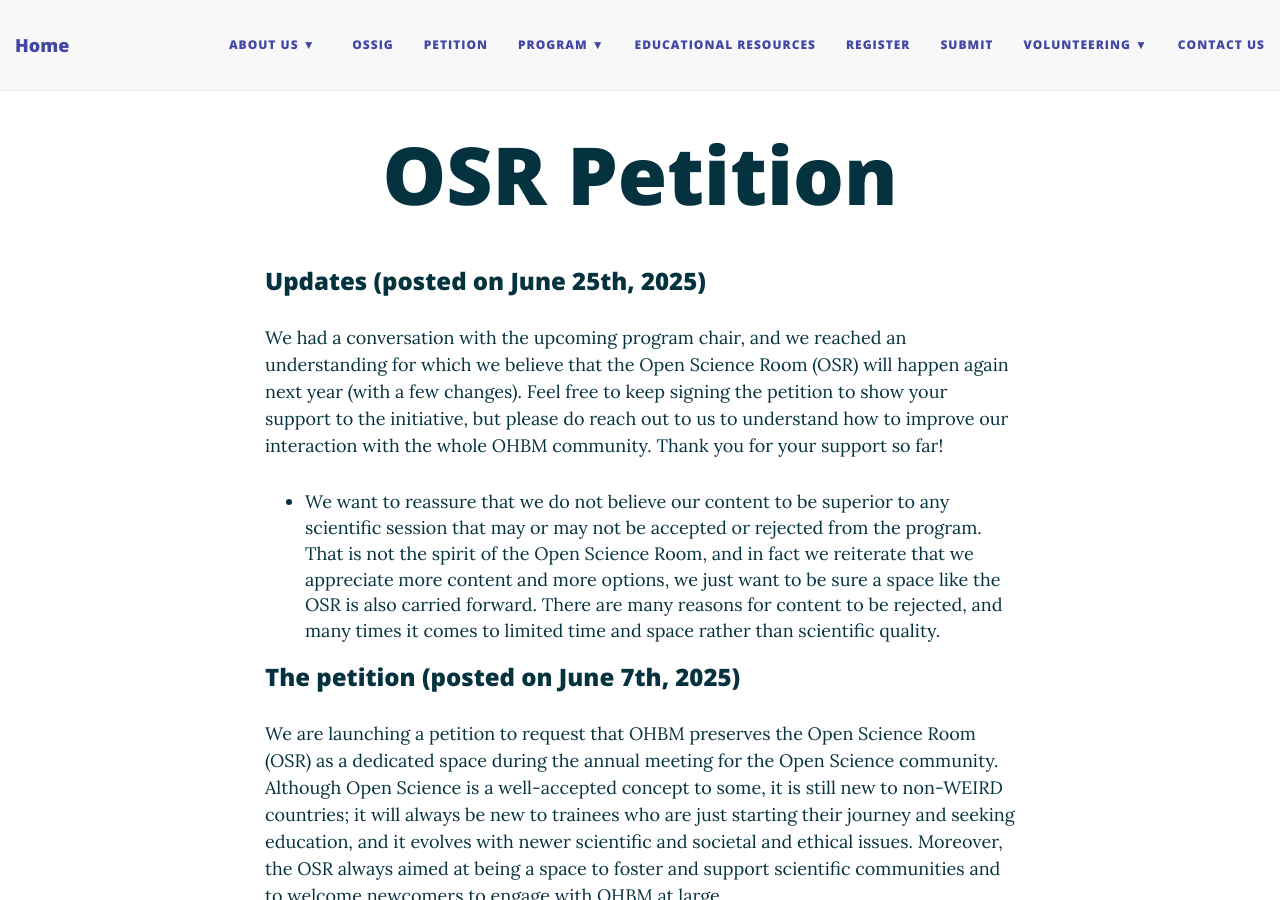
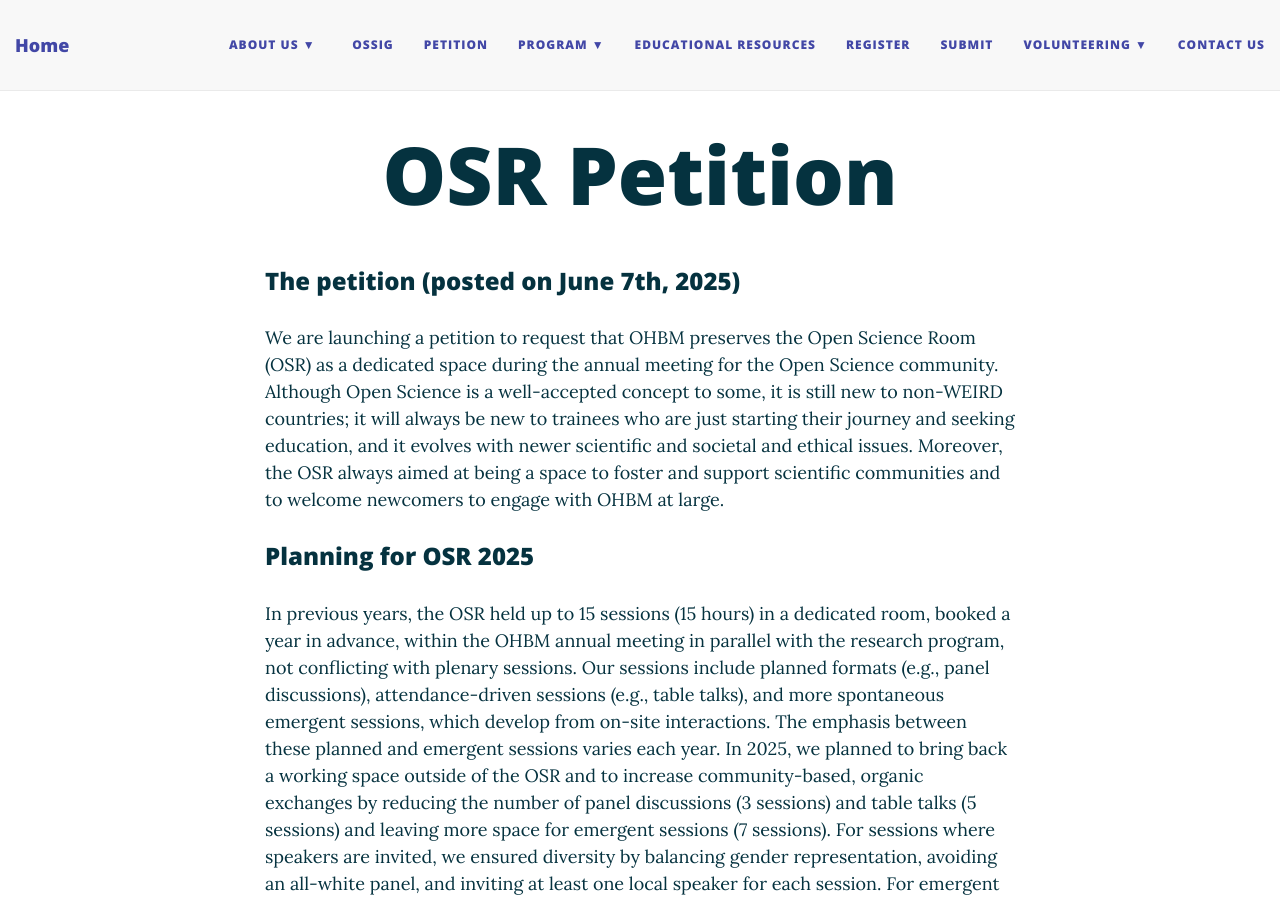
Before and after one commit to ohbm/osr2025, a Jekyll site: the page built from petition.md, in a window 1280 px wide and 900 px high. Built offline with Jekyll 4.4.1, drawn with Linux system fonts in a browser that asks for light colours; nearby versions of some CDN libraries.

Commit message:
Remove the updates that was accidentally added

```diff
--- a/petition.md
+++ b/petition.md
@@ -2,13 +2,6 @@
 layout: page
 title: OSR Petition
 ---
-
-### Updates (posted on June 25th, 2025)
-
-We had a conversation with the upcoming program chair, and we reached an understanding for which we believe that the Open Science Room (OSR) will happen again next year (with a few changes).  Feel free to keep signing the petition to show your support to the initiative, but please do reach out to us to understand how to improve our interaction with the whole OHBM community. Thank you for your support so far!
-
-* We want to reassure that we do not believe our content to be superior to any scientific session that may or may not be accepted or rejected from the program. That is not the spirit of the Open Science Room, and in fact we reiterate that we appreciate more content and more options, we just want to be sure a space like the OSR is also carried forward. There are many reasons for content to be rejected, and many times it comes to limited time and space rather than scientific quality.
-
 ### The petition (posted on June 7th, 2025)
 
 We are launching a petition to request that OHBM preserves the Open Science Room (OSR) as a dedicated space during the annual meeting for the Open Science community. Although Open Science is a well-accepted concept to some, it is still new to non-WEIRD countries; it will always be new to trainees who are just starting their journey and seeking education, and it evolves with newer scientific and societal and ethical issues. Moreover, the OSR always aimed at being a space to foster and support scientific communities and to welcome newcomers to engage with OHBM at large.
```
